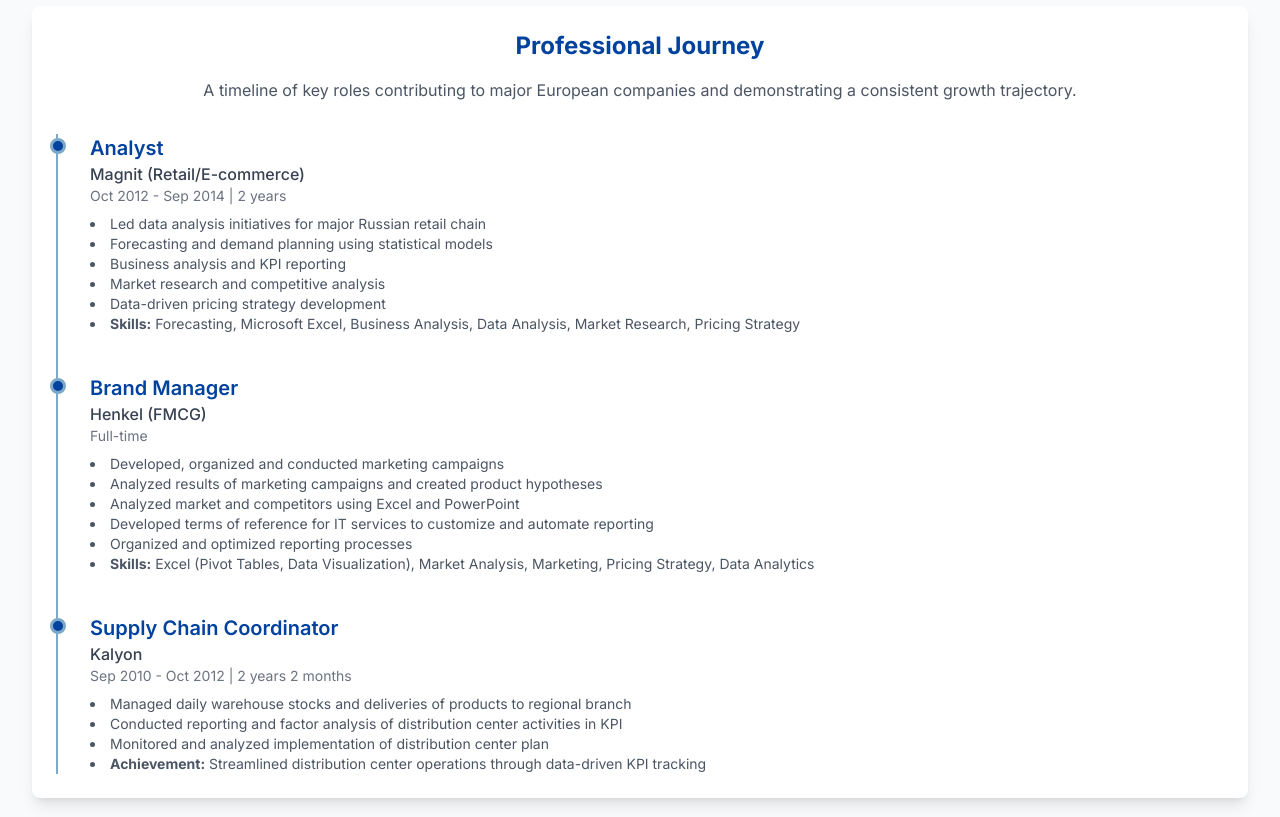
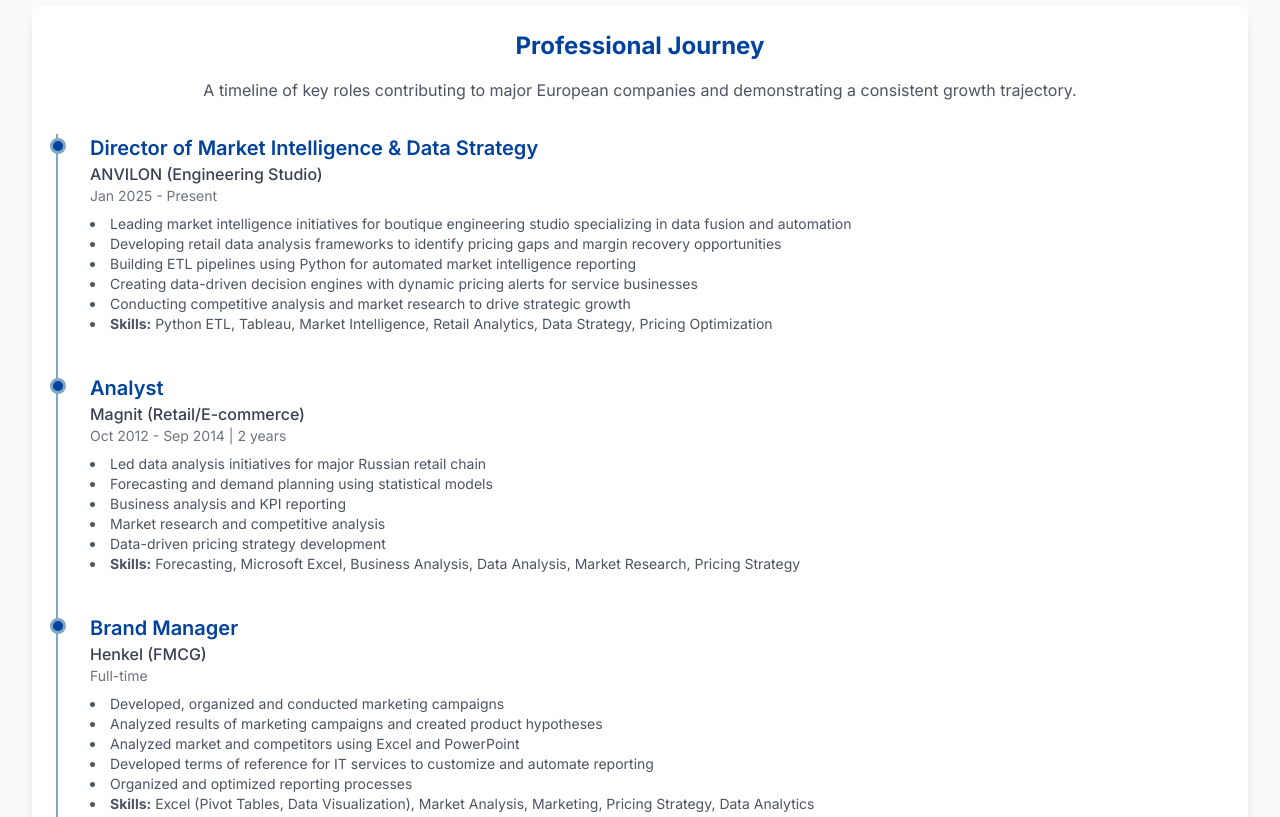
Before and after one commit to bbbirkan/ruzilia, a website: page public/index.html in a window 1280 px wide. Shown: the part 980-1797 px from the top of the page. Drawn offline with nearby package versions, Linux system fonts and the light colour scheme.

Commit message:
Add Ruzilia's new position at ANVILON as Director of Market Intelligence & Data Strategy (Jan 2025 - Present)

```diff
--- a/public/index.html
+++ b/public/index.html
@@ -4,7 +4,7 @@
 <head>
     <meta charset="UTF-8">
     <meta name="viewport" content="width=device-width, initial-scale=1.0">
-    <title>Ruzilia Kalyon - Data Analyst | Marketing Analyst | Supply Chain Expert</title>
+    <title>Ruzilia Kalyon - Director of Market Intelligence | Data Analyst | Supply Chain Expert</title>
     <script src="https://cdn.tailwindcss.com"></script>
     <script src="https://cdn.jsdelivr.net/npm/chart.js"></script>
     <link rel="preconnect" href="https://fonts.googleapis.com">
@@ -52,7 +52,8 @@
     <div class="container mx-auto p-4 md:p-8">
         <header class="text-center mb-12">
             <h1 class="text-4xl md:text-5xl font-bold text-[#00429d]">Ruzilia Kalyon</h1>
-            <p class="text-xl text-[#4771b2] mt-2">Data Analyst | Marketing Analyst | Supply Chain Expert</p>
+            <p class="text-xl text-[#4771b2] mt-2">Director of Market Intelligence | Data Analyst | Supply Chain Expert
+            </p>
             <div
                 class="mt-4 flex flex-col sm:flex-row justify-center items-center space-y-2 sm:space-y-0 sm:space-x-4 text-gray-600">
                 <span id="email-container">
@@ -110,6 +111,24 @@
                 <p class="text-center text-gray-600 mb-8">A timeline of key roles contributing to major European
                     companies and demonstrating a consistent growth trajectory.</p>
                 <div class="relative border-l-2 border-[#7da8c9] pl-8 space-y-10">
+                    <div class="relative timeline-item">
+                        <h3 class="text-xl font-semibold text-[#00429d]">Director of Market Intelligence & Data Strategy
+                        </h3>
+                        <p class="text-md font-medium text-gray-700">ANVILON (Engineering Studio)</p>
+                        <p class="text-sm text-gray-500">Jan 2025 - Present</p>
+                        <ul class="list-disc list-inside mt-2 text-gray-600 text-sm">
+                            <li>Leading market intelligence initiatives for boutique engineering studio specializing in
+                                data fusion and automation</li>
+                            <li>Developing retail data analysis frameworks to identify pricing gaps and margin recovery
+                                opportunities</li>
+                            <li>Building ETL pipelines using Python for automated market intelligence reporting</li>
+                            <li>Creating data-driven decision engines with dynamic pricing alerts for service businesses
+                            </li>
+                            <li>Conducting competitive analysis and market research to drive strategic growth</li>
+                            <li><strong>Skills:</strong> Python ETL, Tableau, Market Intelligence, Retail Analytics,
+                                Data Strategy, Pricing Optimization</li>
+                        </ul>
+                    </div>
                     <div class="relative timeline-item">
                         <h3 class="text-xl font-semibold text-[#00429d]">Analyst</h3>
                         <p class="text-md font-medium text-gray-700">Magnit (Retail/E-commerce)</p>
```
